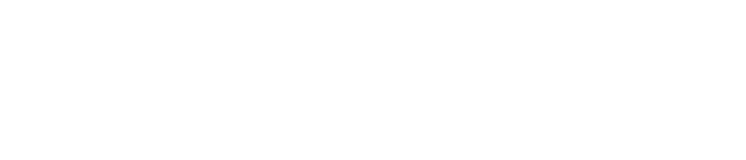
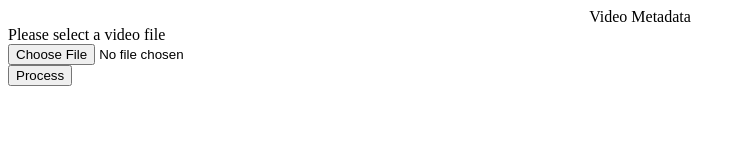
Before and after one commit to AkhilVinayakp/ele_APP, an Electron app: page index.html in a window 1280 px wide. Shown: the whole page, without its empty margins (0-746 px from the left). Drawn offline with Linux system fonts and the light colour scheme.

Commit message:
template for electron app

```diff
--- a/index.html
+++ b/index.html
@@ -4,6 +4,15 @@
 	<title>window</title>
 </head>
 <body>
-
+	<header class="mainheader">
+		<center>Video Metadata</center>
+	</header>
+	<form>
+	<div class="file_picker">
+		<label>Please select a video file</label><br>
+		<input type="file" name="video_file" accept="video/*">
+	</div>
+	<button type="submit">Process</button>
+	</form>
 </body>
 </html>
```
